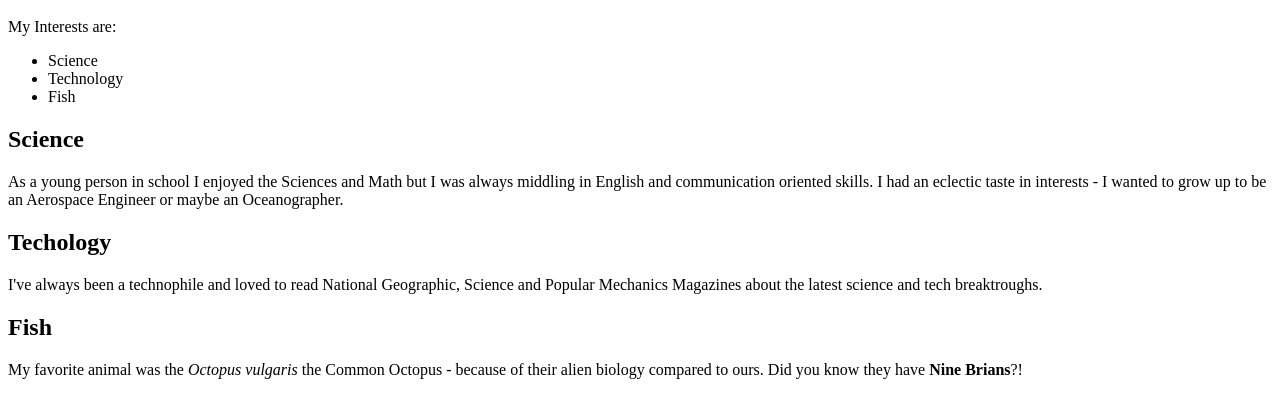
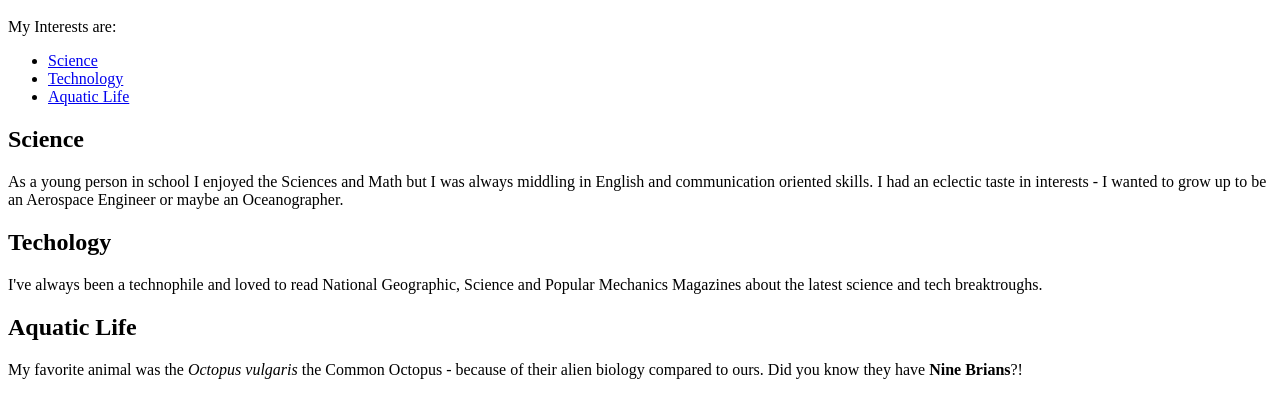
Before and after one commit to rbashley/Coursera-My_Interests, a plain HTML site: page index.html in a window 1280 px wide. Shown: the part 48-466 px from the top of the page. Drawn offline with Linux system fonts and the light colour scheme.

Commit message:
Added Hyperlinks

```diff
--- a/index.html
+++ b/index.html
@@ -9,15 +9,15 @@
     <div>
       <p>My Interests are:
        <ul>
-         <li>Science</li>
-         <li>Technology</li>
-         <li>Fish</li>
+         <li><a href="https://www.science.org/">Science</a></li>
+         <li><a href="https://www.popsci.com/category/technology/">Technology</a></li>
+         <li><a href="https://en.wikipedia.org/wiki/Aquatic_ecosystem">Aquatic Life</a></li>
        </ul>
       <h2>Science</h2>
       As a young person in school I enjoyed the Sciences and Math but I was always middling in English and communication oriented skills. I had an eclectic taste in interests - I wanted to grow up to be an Aerospace Engineer or maybe an Oceanographer.
       <h2>Techology</h2>
         I've always been a technophile and loved to read National Geographic, Science and Popular Mechanics Magazines about the latest science and tech breaktroughs.
-      <h2>Fish</h2>
+      <h2>Aquatic Life</h2>
       My favorite animal was the <em>Octopus vulgaris</em> the Common Octopus - because of their alien biology compared to ours. Did you know they have <b>Nine Brians</b>?!
        </p>
     </div>
```
